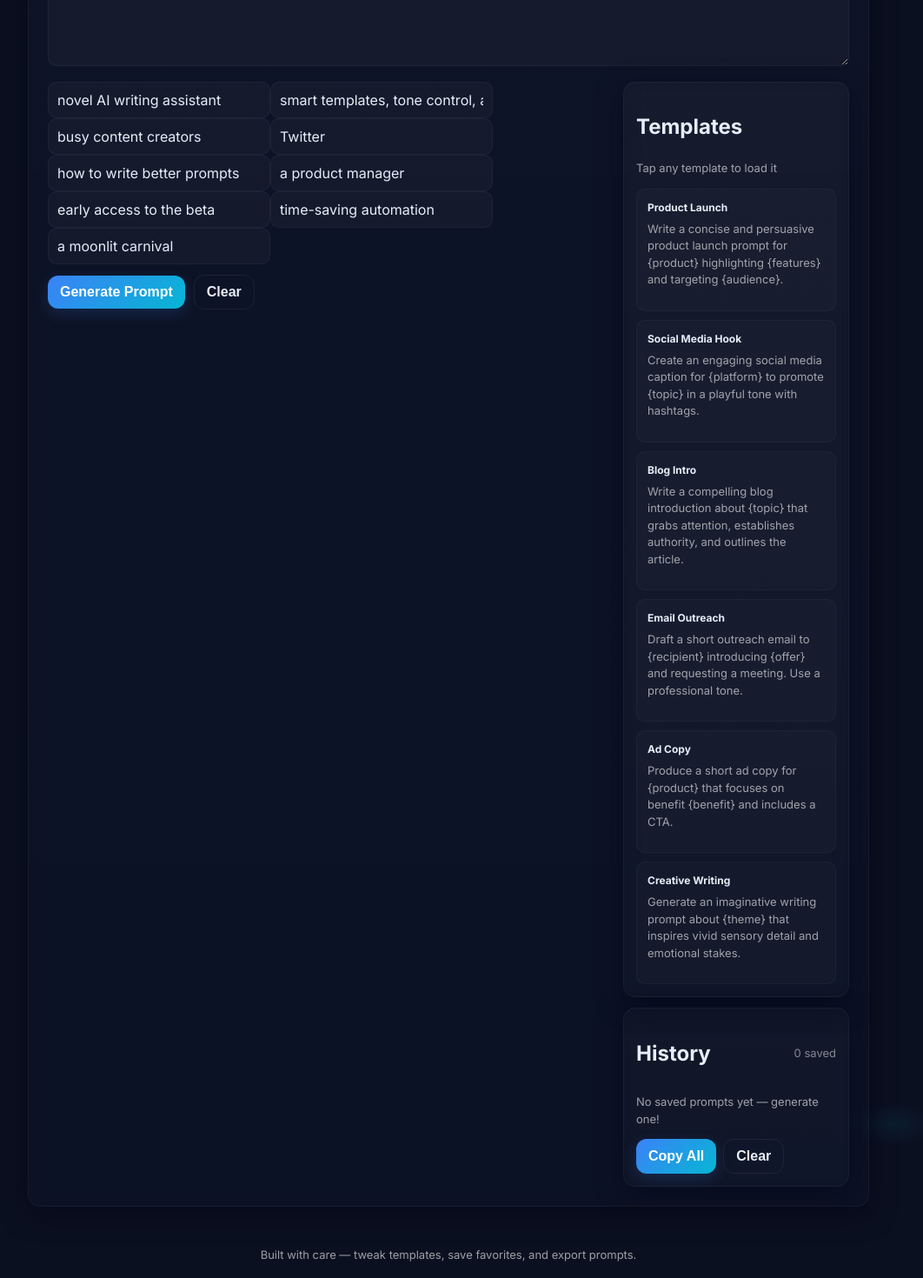
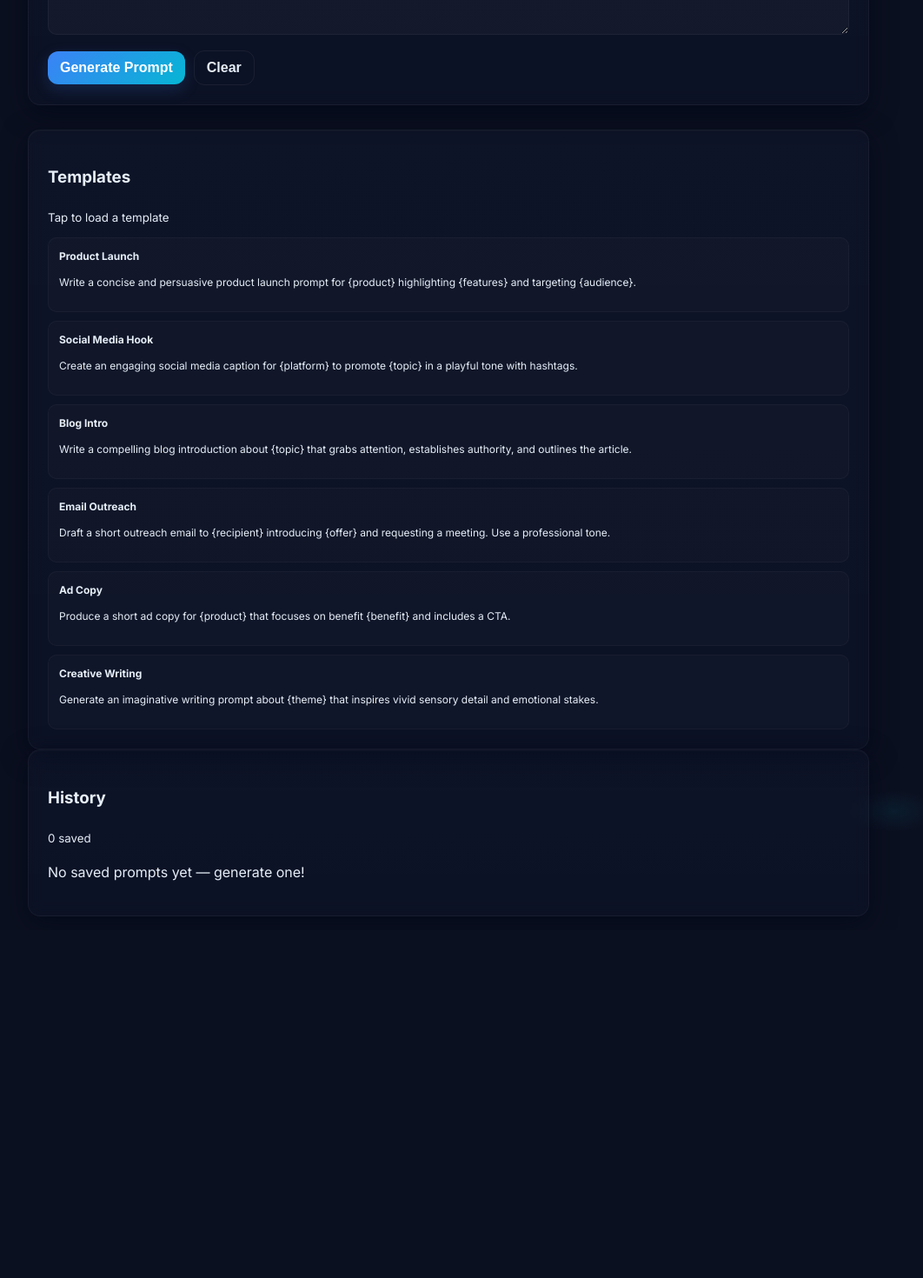
Before and after one commit to gabezigo/AiPromptGenerator, a React (Create React App) app: page / in a window 1280 px wide. Shown: the part 300-1770 px from the top of the page at 87% size, without its empty margins (124-1186 px from the left). After the commit the page ends 1370 px from the top, so only its background shows below. Built offline with nearby package versions, Linux system fonts and the light colour scheme; the HTML template or start-up script is replaced by a standard one.

Commit message:
Update App.js

```diff
--- a/src/App.js
+++ b/src/App.js
@@ -10,7 +10,8 @@ const TEMPLATES = [
   { title: 'Creative Writing', template: 'Generate an imaginative writing prompt about {theme} that inspires vivid sensory detail and emotional stakes.' }
 ];
 
-const DEFAULT_FIELDS = {
+// Sample placeholders - just for showing default text inside template
+const samplePlaceholders = {
   product: 'novel AI writing assistant',
   features: 'smart templates, tone control, and one-click export',
   audience: 'busy content creators',
@@ -22,16 +23,15 @@ const DEFAULT_FIELDS = {
   theme: 'a moonlit carnival'
 };
 
-function fillTemplate(template, fields) {
-  return template.replace(/\{(.*?)\}/g, (_, key) => fields[key.trim()] || `{${key}}`);
+function fillTemplate(tmpl, fields) {
+  return tmpl.replace(/\{(.*?)\}/g, (_, key) => fields[key.trim()] || `{${key}}`);
 }
 
 export default function App() {
-  const [template, setTemplate] = useState(TEMPLATES[0].template);
-  const [title, setTitle] = useState(TEMPLATES[0].title);
-  const [fields, setFields] = useState(DEFAULT_FIELDS);
+  const [selectedTemplate, setSelectedTemplate] = useState(TEMPLATES[0]);
   const [tone, setTone] = useState('creative');
   const [length, setLength] = useState('short');
+  const [templateText, setTemplateText] = useState(TEMPLATES[0].template);
   const [result, setResult] = useState('');
   const [history, setHistory] = useState(() => {
     try {
@@ -45,40 +45,55 @@ export default function App() {
     localStorage.setItem('prompts', JSON.stringify(history));
   }, [history]);
 
-  const generatePrompt = () => {
-    const base = fillTemplate(template, fields);
-    const toneText = tone === 'creative'
+  function generate() {
+    const basePrompt = fillTemplate(templateText, samplePlaceholders);
+
+    const toneText =
+      tone === 'creative'
         ? 'Make it imaginative and surprising.'
         : tone === 'formal'
         ? 'Use a formal and professional tone.'
         : 'Keep it casual and friendly.';
-    const lengthText = length === 'short'
+
+    const lengthText =
+      length === 'short'
         ? 'Keep it concise (1-2 sentences).'
         : length === 'medium'
         ? 'Provide 2-3 sentences with examples.'
         : 'Write a longer detailed prompt with examples.';
-    let final = `${base} ${toneText} ${lengthText}`;
 
-    if (Math.random() > 0.7) final += ' Add a quick example usage.';
-    setResult(final);
-    setHistory(h => [{ id: Date.now(), title, prompt: final }, ...h].slice(0, 30));
-  };
+    let finalPrompt = `${basePrompt} ${toneText} ${lengthText}`;
 
-  const copyToClipboard = () => {
-    if (result) {
+    if (Math.random() > 0.7) {
+      finalPrompt += ' Add a quick example usage.';
+    }
+
+    setResult(finalPrompt);
+    setHistory((h) => [{ id: Date.now(), title: selectedTemplate.title, prompt: finalPrompt }, ...h].slice(0, 30));
+  }
+
+  function copyToClipboard() {
+    if (!result) return;
     navigator.clipboard.writeText(result);
     alert('Prompt copied to clipboard!');
   }
-  };
 
-  const loadTemplate = t => {
-    setTemplate(t.template);
-    setTitle(t.title);
-  };
+  function downloadPrompt() {
+    if (!result) return;
+    const blob = new Blob([result], { type: 'text/plain;charset=utf-8' });
+    const url = URL.createObjectURL(blob);
+    const a = document.createElement('a');
+    a.href = url;
+    a.download = 'prompt.txt';
+    a.click();
+    URL.revokeObjectURL(url);
+  }
 
-  const updateField = (key, value) => {
-    setFields(f => ({ ...f, [key]: value }));
-  };
+  function loadTemplate(t) {
+    setSelectedTemplate(t);
+    setTemplateText(t.template);
+    setResult('');
+  }
 
   return (
     <div className="container">
@@ -92,155 +107,125 @@ export default function App() {
         </div>
       </header>
 
-      <main className="panel">
-        <div style={{ display: 'flex', justifyContent: 'space-between', marginBottom: '1.2rem', fontWeight: '700' }}>
-          Create Prompt
-          <span style={{ color: 'var(--muted)', fontSize: '1.3rem' }}>AI-first templates</span>
-        </div>
-
+      <main className="panel main-panel">
         <div className="controls">
-          <select className="select" value={title} onChange={e => loadTemplate(TEMPLATES.find(t => t.title === e.target.value))}>
-            {TEMPLATES.map(t => (
-              <option key={t.title} value={t.title}>{t.title}</option>
+          <select
+            className="select"
+            value={selectedTemplate.title}
+            onChange={(e) => {
+              const t = TEMPLATES.find((x) => x.title === e.target.value);
+              loadTemplate(t);
+            }}
+          >
+            {TEMPLATES.map((t) => (
+              <option key={t.title} value={t.title}>
+                {t.title}
+              </option>
             ))}
           </select>
 
-          <select className="select" value={tone} onChange={e => setTone(e.target.value)}>
+          <select className="select" value={tone} onChange={(e) => setTone(e.target.value)}>
             <option value="creative">Creative</option>
             <option value="formal">Formal</option>
             <option value="casual">Casual</option>
           </select>
 
-          <select className="select" value={length} onChange={e => setLength(e.target.value)}>
+          <select className="select" value={length} onChange={(e) => setLength(e.target.value)}>
             <option value="short">Short</option>
             <option value="medium">Medium</option>
             <option value="long">Long</option>
           </select>
         </div>
 
-        <textarea className="textarea" value={template} onChange={e => setTemplate(e.target.value)} />
-
-        <div style={{ display: 'grid', gridTemplateColumns: '1fr 26rem', gap: '1.2rem', marginTop: '1.2rem' }}>
-          <div>
-            <div className="grid-inputs">
-              {Object.keys(DEFAULT_FIELDS).slice(0, 6).map(key => (
-                <input
-                  key={key}
-                  className="input"
-                  placeholder={key}
-                  value={fields[key] || ''}
-                  onChange={e => updateField(key, e.target.value)}
+        <textarea
+          className="textarea"
+          value={templateText}
+          onChange={(e) => setTemplateText(e.target.value)}
+          placeholder="Edit your prompt template here..."
+          spellCheck={false}
         />
-              ))}
-            </div>
-            <div className="grid-inputs">
-              {Object.keys(DEFAULT_FIELDS).slice(6).map(key => (
-                <input
-                  key={key}
-                  className="input"
-                  placeholder={key}
-                  value={fields[key] || ''}
-                  onChange={e => updateField(key, e.target.value)}
-                />
-              ))}
-            </div>
 
         <div className="actions">
-              <button className="btn" onClick={generatePrompt}>Generate Prompt</button>
-              <button className="btn transparent" onClick={() => setResult('')}>Clear</button>
+          <button className="btn" onClick={generate}>
+            Generate Prompt
+          </button>
+          <button className="btn transparent" onClick={() => setResult('')}>
+            Clear
+          </button>
         </div>
 
         {result && (
-              <section className="resultCard" aria-live="polite">
-                <div style={{ display: 'flex', justifyContent: 'space-between', alignItems: 'center' }}>
+          <div className="resultCard">
+            <div className="resultHeader">
               <strong>Generated Prompt</strong>
-                  <div style={{ display: 'flex', gap: '0.8rem' }}>
-                    <button className="btn" onClick={copyToClipboard}>Copy</button>
-                    <button
-                      className="btn transparent"
-                      onClick={() => {
-                        const blob = new Blob([result], { type: 'text/plain;charset=utf-8' });
-                        const url = URL.createObjectURL(blob);
-                        const a = document.createElement('a');
-                        a.href = url;
-                        a.download = 'prompt.txt';
-                        a.click();
-                        URL.revokeObjectURL(url);
-                      }}
-                    >
+              <div className="resultButtons">
+                <button className="btn small" onClick={copyToClipboard}>
+                  Copy
+                </button>
+                <button className="btn small transparent" onClick={downloadPrompt}>
                   Download
                 </button>
               </div>
             </div>
-                <p style={{ marginTop: '1rem', whiteSpace: 'pre-wrap' }}>{result}</p>
-              </section>
+            <p className="resultText">{result}</p>
+          </div>
+        )}
+      </main>
+
+      <aside className="sidebar">
+        <div className="panel templatesPanel">
+          <h3>Templates</h3>
+          <small>Tap to load a template</small>
+          <div className="templates">
+            {TEMPLATES.map((t) => (
+              <div key={t.title} className="template" onClick={() => loadTemplate(t)} tabIndex={0} role="button">
+                <strong>{t.title}</strong>
+                <p>{t.template}</p>
+              </div>
+            ))}
+          </div>
+        </div>
+
+        <div className="panel historyPanel">
+          <h3>History</h3>
+          <small>{history.length} saved</small>
+          <div className="historyList">
+            {history.length ? (
+              history.map((h) => (
+                <div
+                  key={h.id}
+                  className="historyItem"
+                  onClick={() => setResult(h.prompt)}
+                  tabIndex={0}
+                  role="button"
+                >
+                  <strong>{h.title}</strong>
+                  <p className="truncate">{h.prompt}</p>
+                </div>
+              ))
+            ) : (
+              <p>No saved prompts yet — generate one!</p>
             )}
           </div>
 
-          <aside className="sidebar" aria-label="Templates and History">
-            <section className="panel" style={{ padding: '1.4rem' }}>
-              <h2 style={{ fontWeight: '700' }}>Templates</h2>
-              <p className="small" style={{ marginTop: '0.6rem' }}>Tap any template to load it</p>
-              <div className="templates">
-                {TEMPLATES.map(t => (
-                  <div
-                    key={t.title}
-                    className="template"
-                    role="button"
-                    tabIndex={0}
-                    onClick={() => loadTemplate(t)}
-                    onKeyDown={e => { if (e.key === 'Enter') loadTemplate(t); }}
-                    aria-label={`Load ${t.title} template`}
-                  >
-                    <div style={{ fontWeight: '700' }}>{t.title}</div>
-                    <p className="small" style={{ marginTop: '0.6rem' }}>{t.template}</p>
-                  </div>
-                ))}
-              </div>
-            </section>
-
-            <section className="panel" style={{ padding: '1.4rem', marginTop: '1.2rem' }}>
-              <div style={{ display: 'flex', justifyContent: 'space-between', alignItems: 'center' }}>
-                <h2 style={{ fontWeight: '700' }}>History</h2>
-                <span className="small" style={{ opacity: 0.8 }}>{history.length} saved</span>
-              </div>
-              <div className="history-list">
-                {history.length === 0 && <p className="small" style={{ marginTop: '0.8rem' }}>No saved prompts yet — generate one!</p>}
-                {history.map(h => (
-                  <div
-                    key={h.id}
-                    className="history-item"
-                    role="button"
-                    tabIndex={0}
-                    onClick={() => setResult(h.prompt)}
-                    onKeyDown={e => { if (e.key === 'Enter') setResult(h.prompt); }}
-                    aria-label={`Load saved prompt: ${h.title}`}
-                  >
-                    <div>{h.title}</div>
-                    <div>{h.prompt}</div>
-                  </div>
-                ))}
-              </div>
-              <div style={{ marginTop: '1rem', display: 'flex', gap: '0.8rem' }}>
+          {history.length > 0 && (
+            <div className="historyActions">
               <button
-                  className="btn"
+                className="btn small"
                 onClick={() => {
-                    navigator.clipboard.writeText(history.map(h => h.prompt).join('\n---\n'));
-                    alert('All prompts copied');
+                  navigator.clipboard.writeText(history.map((h) => h.prompt).join('\n---\n'));
+                  alert('All prompts copied!');
                 }}
               >
                 Copy All
               </button>
-                <button className="btn transparent" onClick={() => setHistory([])}>Clear</button>
+              <button className="btn small transparent" onClick={() => setHistory([])}>
+                Clear History
+              </button>
             </div>
-            </section>
+          )}
+        </div>
       </aside>
-        </div>
-      </main>
-
-      <footer className="footer">
-        Built with care — tweak templates, save favorites, and export prompts.
-      </footer>
     </div>
   );
 }
```
Lines whose indentation alone changed are shown as unchanged.
